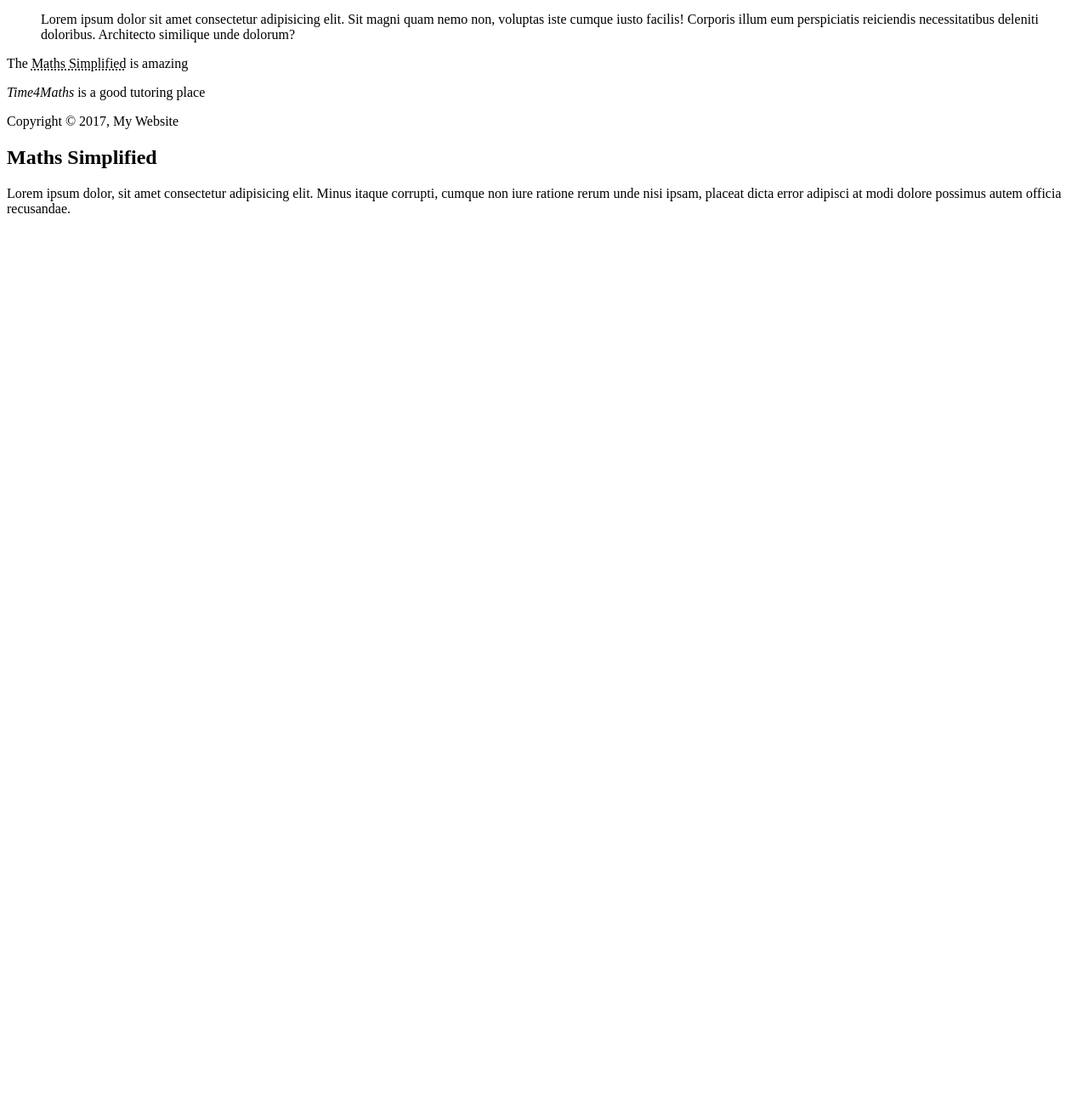
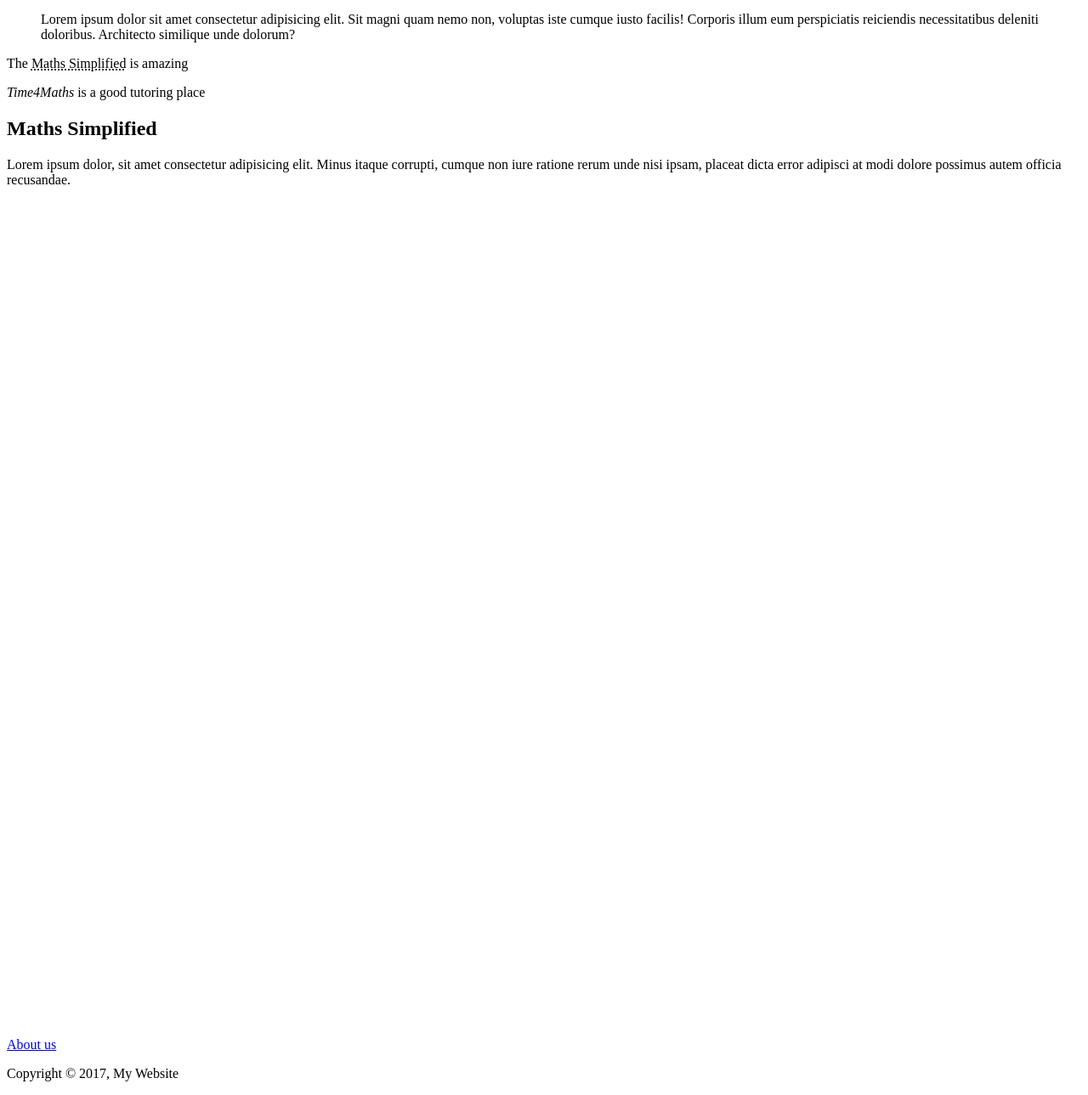
Before and after one commit to IbrahimMoon/Mooncode-Begins, a plain HTML site: page index.html in a window 1280 px wide. Shown: the part 936-2225 px from the top of the page at 85% size. Before the commit the page ends 2191 px from the top, so only its background shows below. Drawn offline with Linux system fonts and the light colour scheme.

```diff
--- a/index.html
+++ b/index.html
@@ -139,11 +139,6 @@
 <p><cite>Time4Maths</cite> is a good tutoring place</p>
 
 
-
-<footer>
-    <p> Copyright &copy; 2017, My Website</p>
-</footer>
-
 <section>
     <article class="post">
         <h2> Maths Simplified</h2>
@@ -153,6 +148,11 @@
 
 <div style="margin-top:1000px"></div>
 
+<footer> <p><a href="http://127.0.0.1:5500/index2.html" target="_blank">About us</a> </p></footer>
+
+<footer>
+    <p> Copyright &copy; 2017, My Website</p>
+</footer>
 
 </body>
 </html>
```
Also changed, not shown: index2.html (+2 -0 lines).
